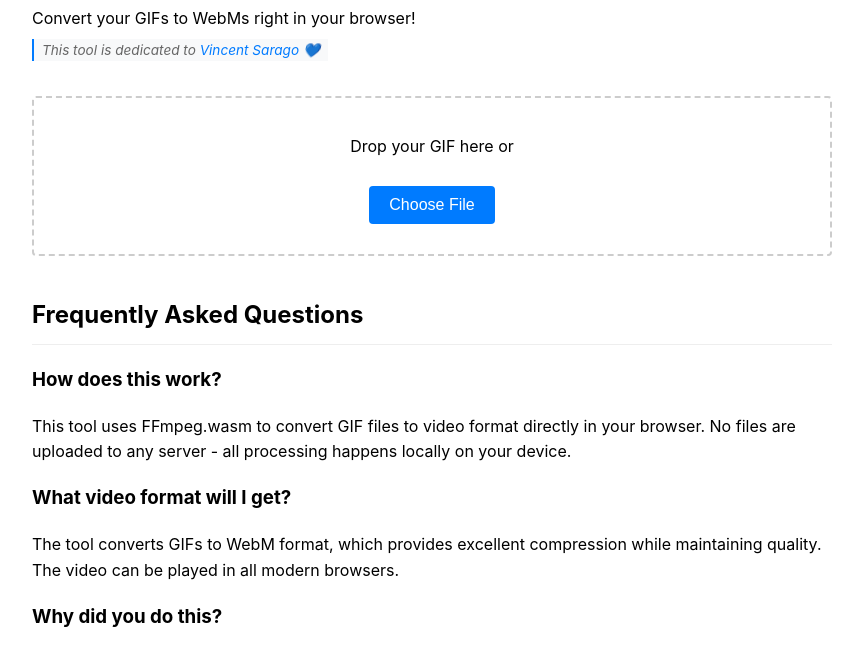
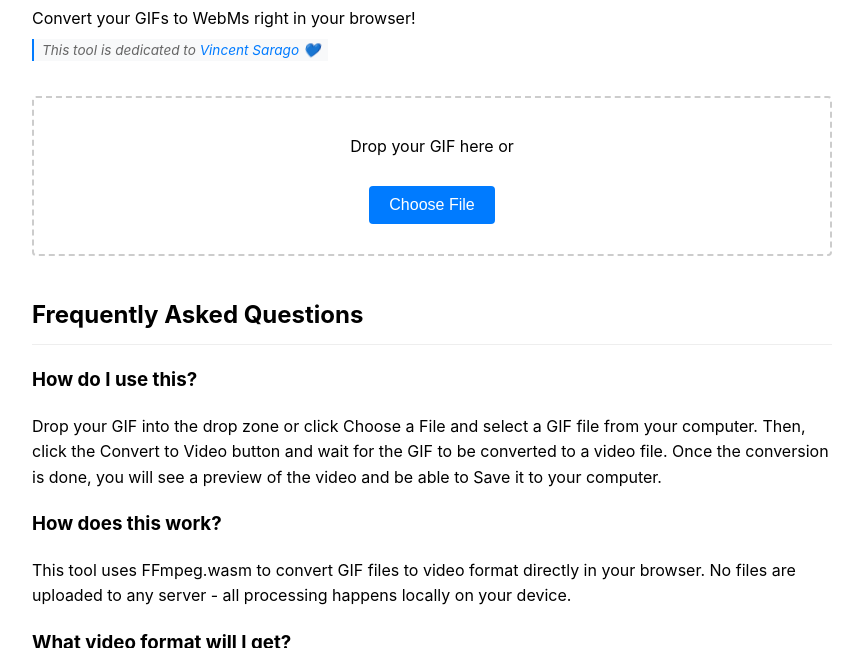
Before and after one commit to batpad/gif-to-video, a plain HTML site: page index.html in a window 1280 px wide. Shown: the part 108-756 px from the top of the page, without its empty margins (208-1071 px from the left). Drawn offline with Linux system fonts and the light colour scheme.

Commit message:
minor, update faq

```diff
--- a/index.html
+++ b/index.html
@@ -144,15 +144,17 @@
             <h3>Converted Video</h3>
             <video id="videoPreview" controls></video>
             <div class="controls">
-                <button id="downloadBtn">Download Video</button>
+                <button id="downloadBtn">Save Video</button>
             </div>
         </div>
     </div>
 
     <section class="faq">
         <h2>Frequently Asked Questions</h2>
+        <h3>How do I use this?</h3>
+        <p>Drop your GIF into the drop zone or click Choose a File and select a GIF file from your computer. Then, click the Convert to Video button and wait for the GIF to be converted to a video file. Once the conversion is done, you will see a preview of the video and be able to Save it to your computer.</p>
         <h3>How does this work?</h3>
-        <p>This tool uses FFmpeg.wasm to convert GIF files to video format directly in your browser. No files are uploaded to any server - all processing happens locally on your device.</p>
+        <p>This tool uses <a href="https://github.com/ffmpeg.wasm/ffmpeg.wasm" target="_blank"></a>FFmpeg.wasm</a> to convert GIF files to video format directly in your browser. No files are uploaded to any server - all processing happens locally on your device.</p>
 
         <h3>What video format will I get?</h3>
         <p>The tool converts GIFs to WebM format, which provides excellent compression while maintaining quality. The video can be played in all modern browsers.</p>
```
